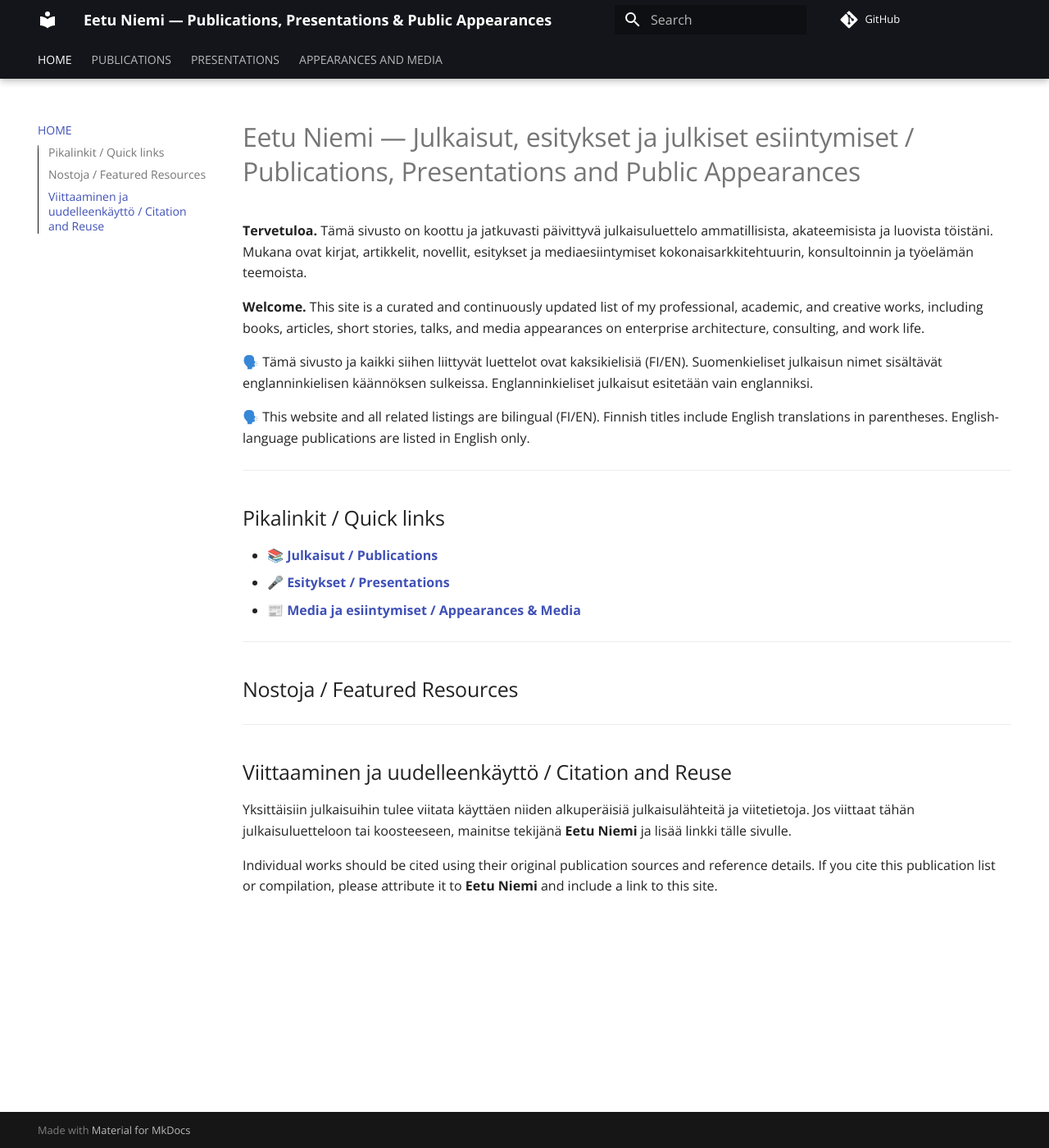
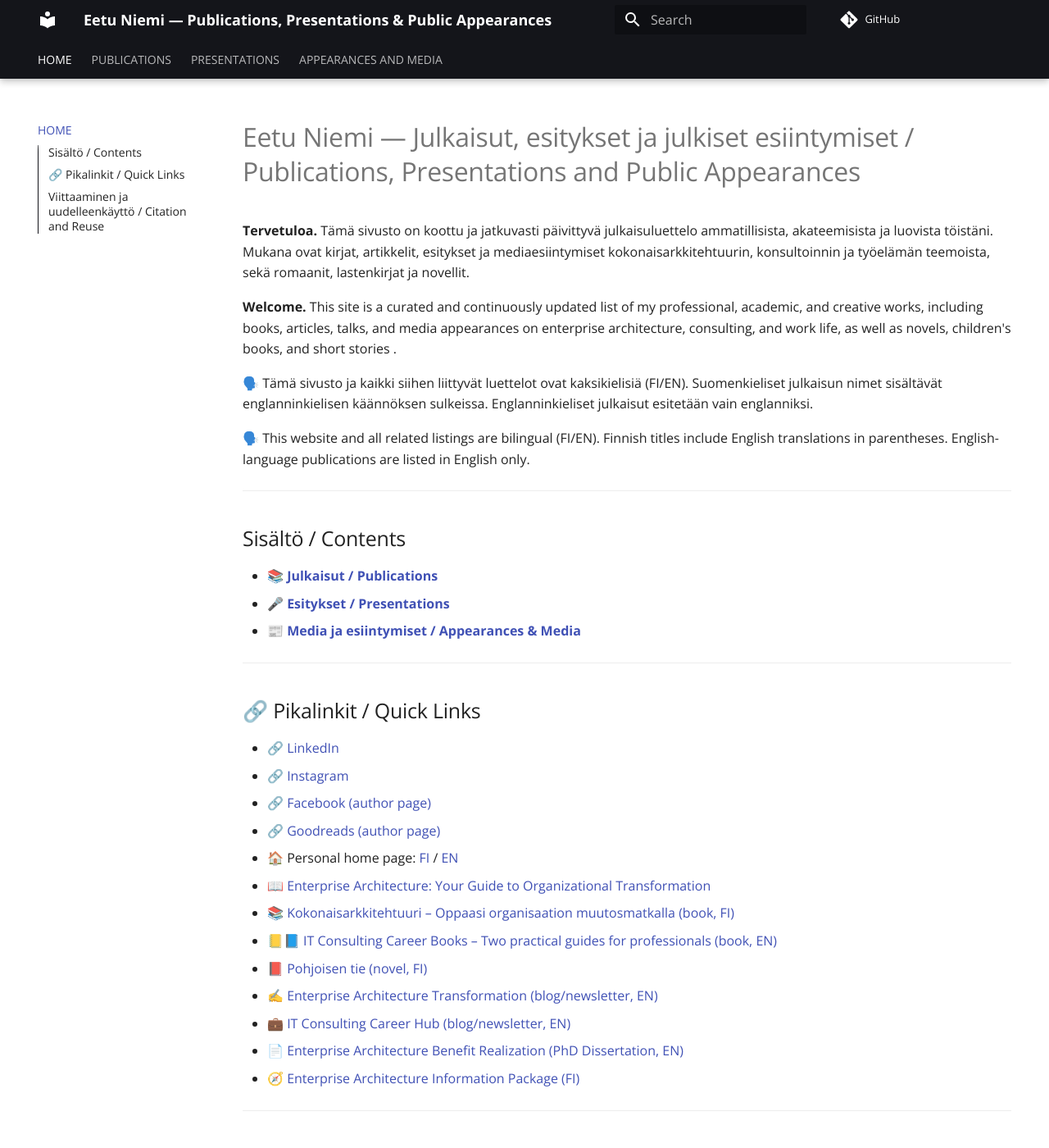
Before and after one commit to eetuniemiphd/eetuniemi, an MkDocs documentation site: the page built from docs/index.md, in a window 1280 px wide and 1400 px high. Shown: the whole window at 82% size. Built offline with MkDocs 1.6.1 and Material for MkDocs 9.7.7, drawn with Linux system fonts in a browser that asks for light colours; comment, search, counter and statistics services are not loaded.

Commit message:
Update index.md

```diff
--- a/docs/index.md
+++ b/docs/index.md
@@ -1,9 +1,9 @@
 # Eetu Niemi — Julkaisut, esitykset ja julkiset esiintymiset / Publications, Presentations and Public Appearances
 
 
-**Tervetuloa.** Tämä sivusto on koottu ja jatkuvasti päivittyvä julkaisuluettelo ammatillisista, akateemisista ja luovista töistäni. Mukana ovat kirjat, artikkelit, novellit, esitykset ja mediaesiintymiset kokonaisarkkitehtuurin, konsultoinnin ja työelämän teemoista.
+**Tervetuloa.** Tämä sivusto on koottu ja jatkuvasti päivittyvä julkaisuluettelo ammatillisista, akateemisista ja luovista töistäni. Mukana ovat kirjat, artikkelit, esitykset ja mediaesiintymiset kokonaisarkkitehtuurin, konsultoinnin ja työelämän teemoista, sekä romaanit, lastenkirjat ja novellit.
 
-**Welcome.** This site is a curated and continuously updated list of my professional, academic, and creative works, including books, articles, short stories, talks, and media appearances on enterprise architecture, consulting, and work life.
+**Welcome.** This site is a curated and continuously updated list of my professional, academic, and creative works, including books, articles, talks, and media appearances on enterprise architecture, consulting, and work life, as well as novels, children's books, and short stories .
 
 🗣️ Tämä sivusto ja kaikki siihen liittyvät luettelot ovat kaksikielisiä (FI/EN). Suomenkieliset julkaisun nimet sisältävät englanninkielisen käännöksen sulkeissa. Englanninkieliset julkaisut esitetään vain englanniksi.
 
@@ -11,7 +11,7 @@
 
 ---
 
-## Pikalinkit / Quick links
+## Sisältö / Contents
 
 - 📚 [**Julkaisut / Publications**](publications-eetu-niemi.md)
 - 🎤 [**Esitykset / Presentations**](presentations-eetu-niemi.md)
@@ -19,9 +19,21 @@
 
 ---
 
-## Nostoja / Featured Resources
+## 🔗 Pikalinkit / Quick Links
 
-
+- 🔗 [LinkedIn](https://www.linkedin.com/in/eetuniemiphd)
+- 🔗 [Instagram](https://www.instagram.com/eetuniemi.author)
+- 🔗 [Facebook (author page)](https://www.facebook.com/profile.php?id=61577058500196)
+- 🔗 [Goodreads (author page)](https://www.goodreads.com/author/show/21342428.Eetu_Niemi)
+- 🏠 Personal home page: [FI](https://eetuniemi.fi) / [EN](https://eetuniemi.net)
+- 📖 [Enterprise Architecture: Your Guide to Organizational Transformation](https://enterprisearchitectureguide.com)
+- 📚 [Kokonaisarkkitehtuuri – Oppaasi organisaation muutosmatkalla (book, FI)](https://kokonaisarkkitehtuuri.com)
+- 📒📘 [IT Consulting Career Books – Two practical guides for professionals (book, EN)](https://itconsulting.eetuniemi.net)
+- 📕 [Pohjoisen tie (novel, FI)](https://pohjoisentie.eetuniemi.fi)
+- ✍️ [Enterprise Architecture Transformation (blog/newsletter, EN)](https://www.eatransformation.com)
+- 💼 [IT Consulting Career Hub (blog/newsletter, EN)](https://www.itconsultingcareer.com)
+- 📄 [Enterprise Architecture Benefit Realization (PhD Dissertation, EN)](http://urn.fi/URN:ISBN:978-952-15-3850-6)
+- 🧭 [Enterprise Architecture Information Package (FI)](https://kokonaisarkkitehtuuri.org)
 
 ---
 
```
